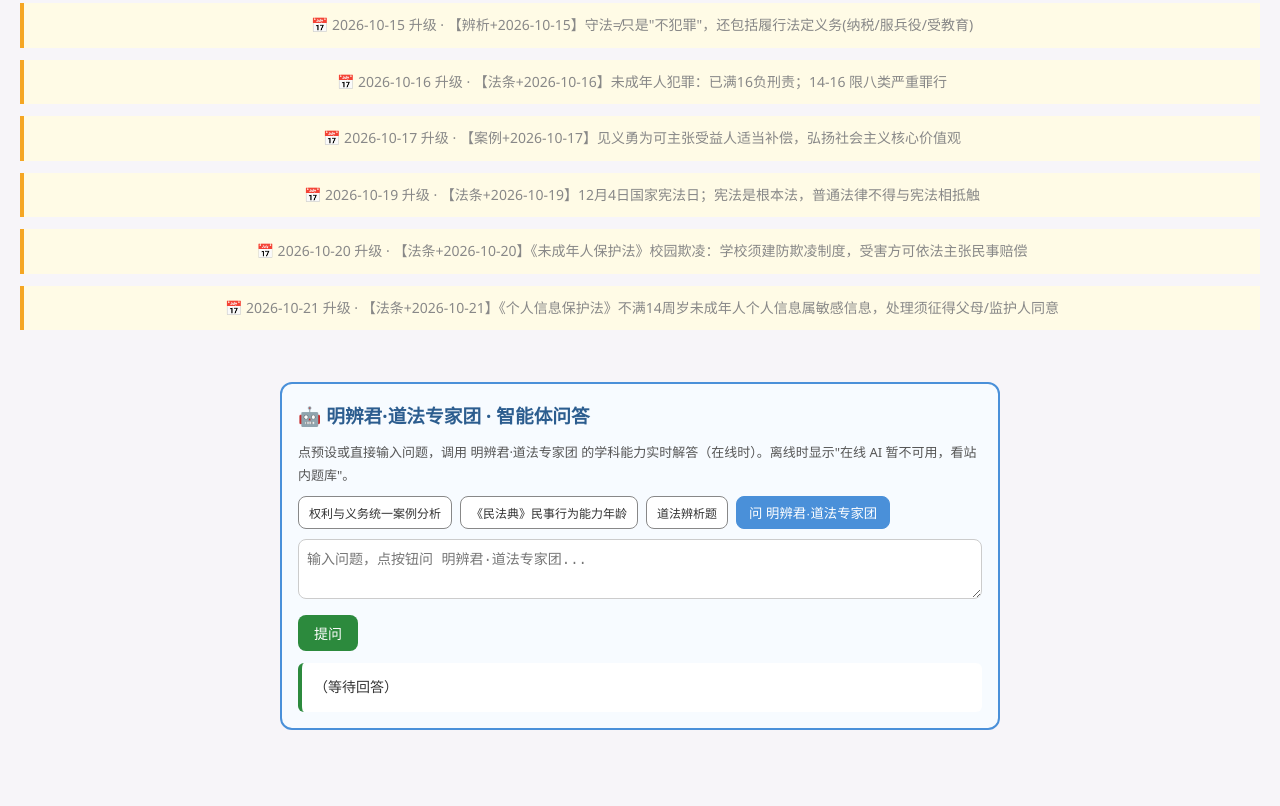
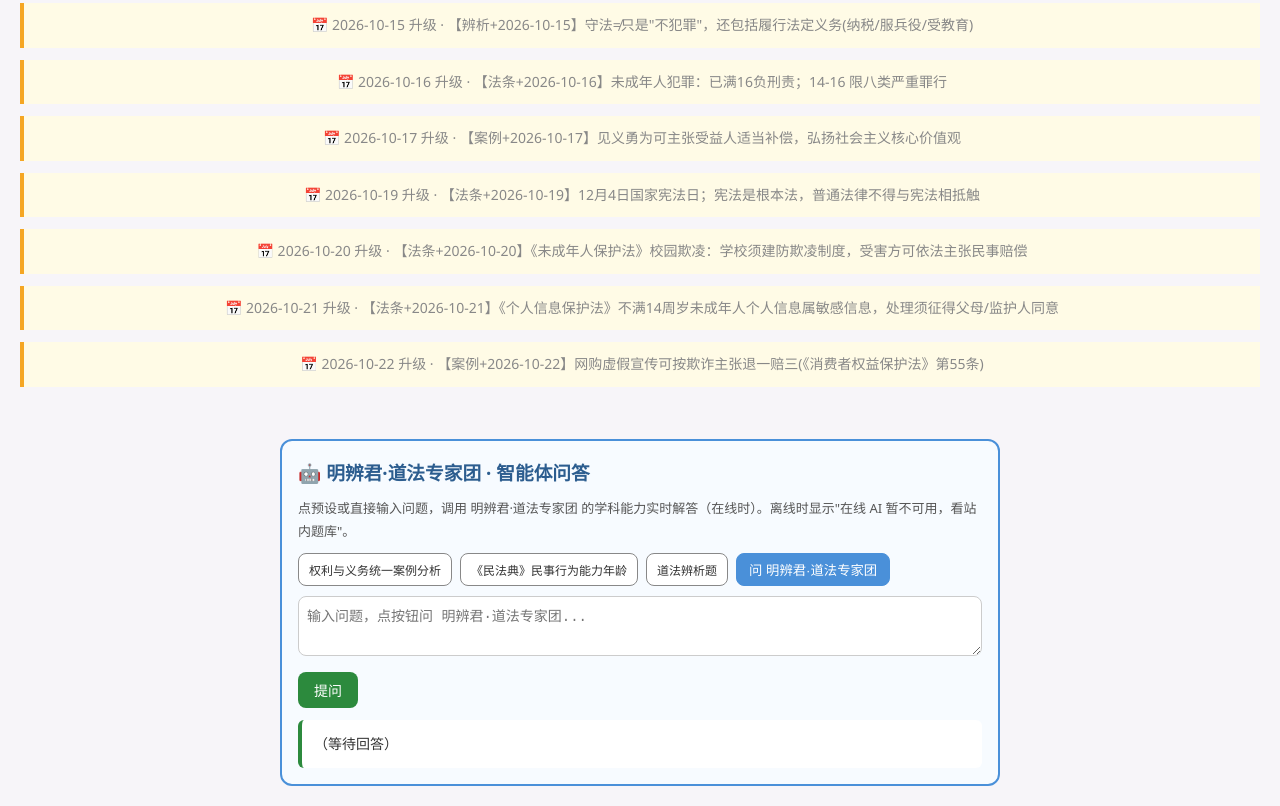
Before and after one commit to dapengzhanchi141345/li-yanming-morality, a plain HTML site: page index.html in a window 1280 px wide. Shown: the part 1155-1961 px from the top of the page. Before the commit the page ends 1905 px from the top, so only its background shows below. Drawn offline with Linux system fonts and the light colour scheme.

Commit message:
morality 12独立站升级 2026-10-22

```diff
--- a/index.html
+++ b/index.html
@@ -94,6 +94,8 @@
 <div style="background:#fffbe6;border-left:4px solid #f5a623;padding:10px;margin:12px 0;font-size:14px">📅 2026-10-20 升级 · 【法条+2026-10-20】《未成年人保护法》校园欺凌：学校须建防欺凌制度，受害方可依法主张民事赔偿</div>
 
 <div style="background:#fffbe6;border-left:4px solid #f5a623;padding:10px;margin:12px 0;font-size:14px">📅 2026-10-21 升级 · 【法条+2026-10-21】《个人信息保护法》不满14周岁未成年人个人信息属敏感信息，处理须征得父母/监护人同意</div>
+
+<div style="background:#fffbe6;border-left:4px solid #f5a623;padding:10px;margin:12px 0;font-size:14px">📅 2026-10-22 升级 · 【案例+2026-10-22】网购虚假宣传可按欺诈主张退一赔三(《消费者权益保护法》第55条)</div>
 </footer>
 
 <script>
```
